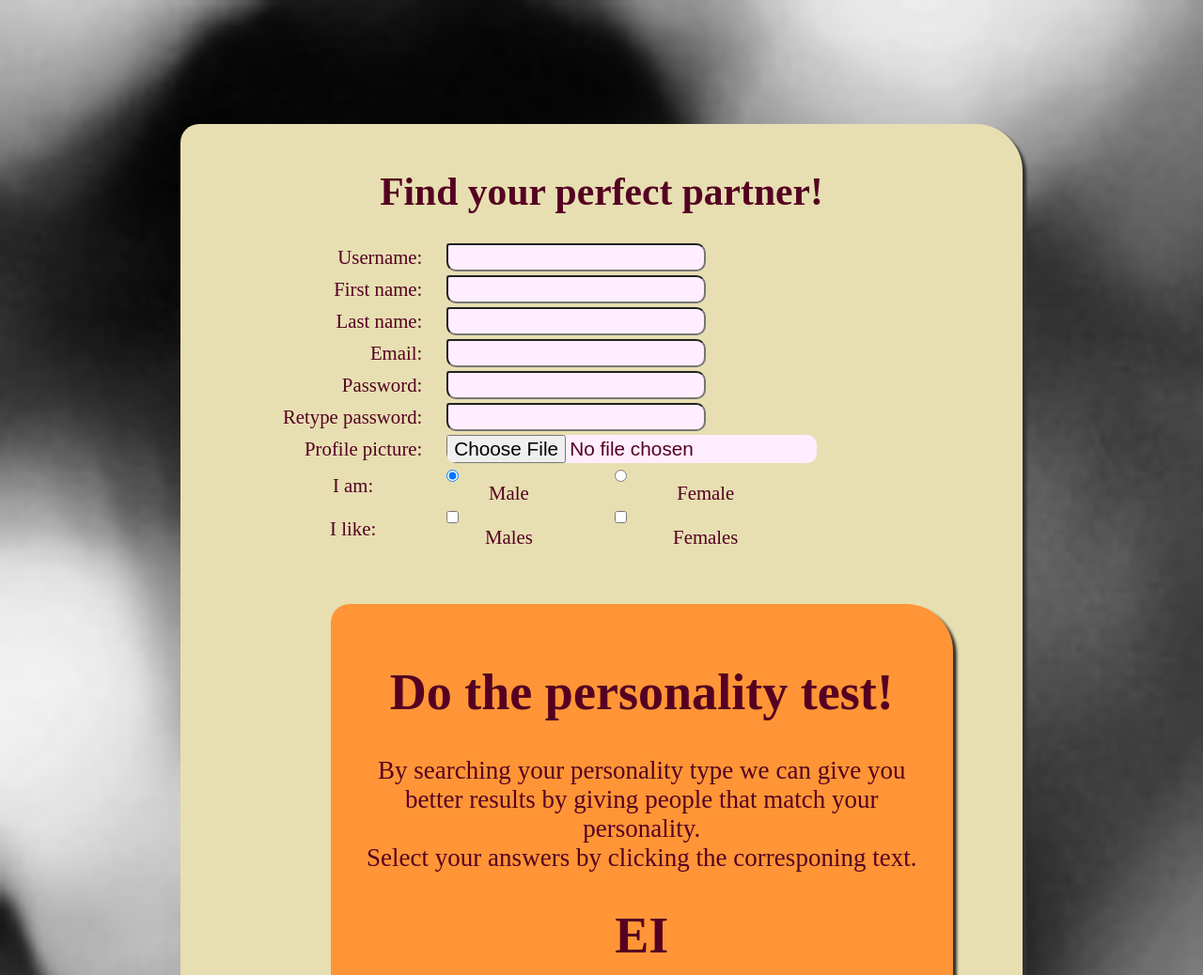
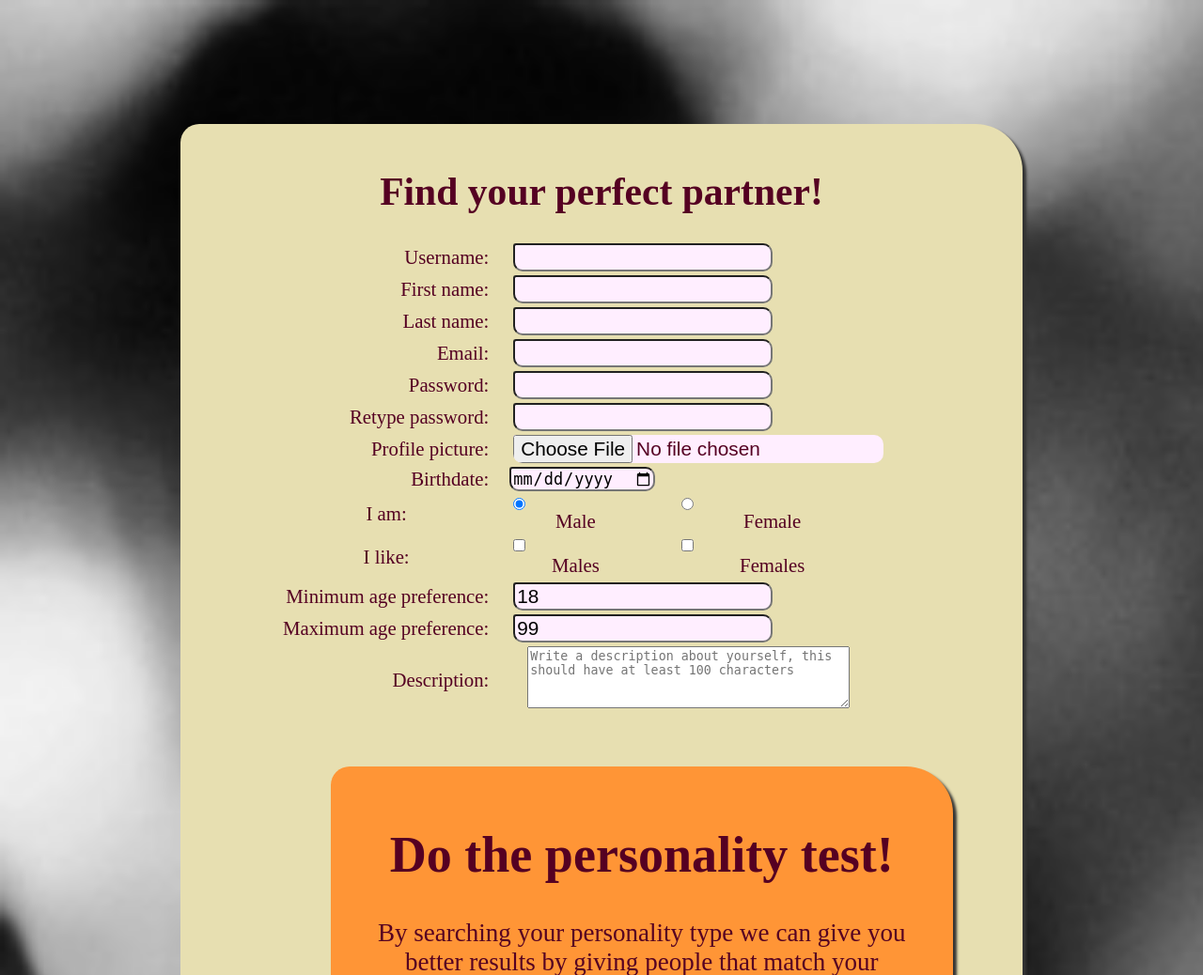
Before and after one commit to BlockCat/DatingSite, a CodeIgniter app: page /DatingSite/index.php/register/ in a window 1280 px wide. Shown: the part 64-1102 px from the top of the page at 94% size. Run offline with CodeIgniter, Linux system fonts and the light colour scheme; some libraries are stand-ins or nearby versions.

Commit message:
final road to register #1

```diff
--- a/application/controllers/register.php
+++ b/application/controllers/register.php
@@ -29,12 +29,18 @@ class Register extends CI_Controller {
 
 	public function index()
 	{
+        if ($this->session->userdata('loggedIn') == true) {
+            //header('/');
+            //Redirect to other page here.
+            //return;
+        }
 		$this->load->view('header');
 
         $this->form_validation->set_message('min_length', 'The %s should be at least %d characters.');
         $this->form_validation->set_message('max_length', 'The %s should be at most %d characters.');
         $this->form_validation->set_message('required', '%s is required.');
         $this->form_validation->set_message('matches', '%s should match %s.');
+        $this->form_validation->set_message('greater_than', 'The %s should be greater than %d');
 
         $this->form_validation->set_rules('username', 'username', 'trim|required|min_length[4]|max_length[20]|alpha_numeric');
         $this->form_validation->set_rules('firstname', 'First name', 'trim|required|alpha_numeric|prep_for_form');
@@ -42,32 +48,70 @@ class Register extends CI_Controller {
         $this->form_validation->set_rules('email', 'Email', 'trim|required|valid_email|is_unique[UserProfile.userEmail]');
         $this->form_validation->set_rules('password', 'Password', 'trim|required|min_length[4]|matches[passwordconfirmation]');
         $this->form_validation->set_rules('passwordconfirmation', 'Password confirmation', 'trim|required');
+        $this->form_validation->set_rules('date', "Birthdate", 'required|regex_match[/[0-9]{4}-[0-9]{2}-[0-9]{2}/]');
+        $this->form_validation->set_rules('minAge', "minimum age", 'required|greater_than[17]');
+        $this->form_validation->set_rules('maxAge', "maximum age", 'required|less_than[105]');
+        $this->form_validation->set_rules('description', 'min_length[100]');
         $this->form_validation->set_rules('profilepicture', 'Profile picture');
         $this->form_validation->set_rules('gender', 'Gender', 'required');
         $this->form_validation->set_rules('attraction', 'Attraction', 'required');
         if ($this->load->form_validation->run() == FALSE) {
             $this->load->view('register');
         } else {
-            $data = array('post_data' => $this->input->post());
-            $this->questions();
+            $this->registerUser();
         }
 
 	}
 
     public function registerUser() {
-        $errors = array();
-        $username = $_POST['username'];
-        $firstname = $_POST['firstname'];
-        $lastname = $_POST['lastname'];
-        $email = $_POST['email'];
-        $password = $_POST['password'];
-        $gender = $_POST['gender'];
+        $username = $this->input->post('username');
+        $firstname = $this->input->post('firstname');
+        $lastname = $this->input->post('lastname');
+        $email = $this->input->post('email');
+        $password = $this->input->post('password');
+        $birthdate = $this->input->post('date');
+        $description = $this->input->post('description');
+        $gender = $this->input->post('gender');
+        $attraction = $this->input->post('attraction');
+        $minAge = $this->input->post('minAge');
+        $maxAge = $this->input->post('maxAge');
         $personality_array = $this->verifyquestions();
-    }
 
-    private function questions()
-    {
-        $this->load->view('questions');
+        if (count($attraction) == 1) {
+            $attraction = $attraction[0]; //Attracted to gender m or v.
+        }  else {
+            $attraction = 'b'; //Attracted to both: b.
+        }
+
+        $prefPresonality = array(
+            'e' => $personality_array['i'],
+            'i' => $personality_array['e'],
+            'n' => $personality_array['s'],
+            's' => $personality_array['n'],
+            't' => $personality_array['f'],
+            'f' => $personality_array['t'],
+            'j' => $personality_array['p'],
+            'p' => $personality_array['j']
+        );
+
+        //We have to store the user personality first...
+        $data = array(
+            'userID' => NULL,
+            'userEmail' => $email,
+            'userNickname' => $username,
+            'userPassword' => $password,
+            'userFirstName' => $firstname,
+            'userLastName' => $lastname,
+            'userSex' => $gender,
+            'userBirthdate' => $birthdate,
+            'userMinAgePref' => $minAge,
+            'userMaxAgePref' => $maxAge,
+            'userSexPref' => $attraction,
+            'userAdmin' => false,
+            'userDescription' => $description
+        );
+        $this->load->model('Users_model');
+        $this->Users_model->register_user($data, $personality_array, $prefPresonality);
     }
 
     public function verifyquestions()
@@ -121,17 +165,16 @@ class Register extends CI_Controller {
             }
         }
         $data = array(
-            'E' => $E,
-            'N' => $N,
-            'T' => $T,
-            'J' => $J
+            'personalityID' => NULL,
+            'e' => $E,
+            'i' => (1000 - $E),
+            'n' => $N,
+            's' => (1000 - $N),
+            't' => $T,
+            'f' => (1000 - $T),
+            'j' => $J,
+            'p' => (1000 - $J)
         );
-
-        $array = array(
-            'E' => $E,
-            'N' => $N,
-            'T' => $T,
-            'J' => $J);
-        return $array;
+        return $data;
     }
 }
--- a/application/models/Users_model.php
+++ b/application/models/Users_model.php
@@ -19,6 +19,23 @@ class Users_model extends CI_Model {
 		else{
 			return false;
 		}
+	}
+
+	public function register_user($userdata, $userpersonality, $prefPersonality) {
+		$this->db->insert('UserProfile', $userdata);
+		$userId = $this->db->insert_id();
+
+		$this->db->insert('Personality', $userpersonality);
+		$personalityId = $this->db->insert_id();
+
+		$this->db->insert('Personality', $prefPersonality);
+		$prefPersonality = $this->db->insert_id();
+
+		$this->db->where('userID', $userId);
+		$this->db->update('UserProfile', array(
+			'userPersonality' => $personalityId,
+			'userPersonalityPref' => $prefPersonality));
+
 	}
 
 	public function edit_user($ID, $email, $pass, $nickname, $firstname, $lastname, $sex,
--- a/application/views/register.php
+++ b/application/views/register.php
@@ -41,14 +41,19 @@
                                 <td><label class="error"><?php echo form_error('profilepicture'); ?></label></td>
                             </tr>
                             <tr>
+                                <td><label class="forlabel">Birthdate:</label></td>
+                                <td colspan="2"><input type="date" name="date" value="<?php echo set_value('date'); ?>"></td>
+                                <td><label class="error"><?php echo form_error('date'); ?></label></td>
+                            </tr>
+                            <tr>
                                 <td>I am:</td>
                                 <td>
-                                    <input id="male" type="radio" name="gender" value="male" <?php echo set_radio('gender', 'male', TRUE);?>>
+                                    <input id="male" type="radio" name="gender" value="m" <?php echo set_radio('gender', 'm', TRUE);?>>
                                     <label for="male">Male </label>
 
                                 </td>
                                 <td>
-                                    <input id="female" type="radio" name="gender" value="female" <?php echo set_radio('gender', 'female');?> >
+                                    <input id="female" type="radio" name="gender" value="v" <?php echo set_radio('gender', 'v');?> >
                                     <label for="female">Female </label>
                                 </td>
                             </tr>
@@ -66,6 +71,21 @@
                                 <td><label class="error"><?php echo form_error('attraction'); ?></label></td>
                             </tr>
                             <tr>
+                            <tr>
+                                <td><label class="forlabel">Minimum age preference:</label></td>
+                                <td colspan="2"><input type="number" name="minAge" value="<?php echo set_value('minAge', 18); ?>"></td>
+                                <td><label class="error"><?php echo form_error('minAge'); ?></label></td>
+                            </tr>
+                            <tr>
+                                <td><label class="forlabel">Maximum age preference:</label></td>
+                                <td colspan="2"><input type="number" name="maxAge" value="<?php echo set_value('maxAge', 99); ?>"></td>
+                                <td><label class="error"><?php echo form_error('maxAge'); ?></label></td>
+                            </tr>
+                            <tr>
+                                <td><label class="forlabel">Description:</label></td>
+                                <td colspan="2" rowspan="4"><textarea cols="40" rows="4" type="text" name="description" placeholder="Write a description about yourself, this should have at least 100 characters" value="<?php echo set_value('description'); ?>"></textarea></td>
+                                <td><label class="error"><?php echo form_error('description'); ?></label></td>
+                            </tr>
 
                             </tr>
                         </table>
```
Also changed, not shown: 1 other file.
